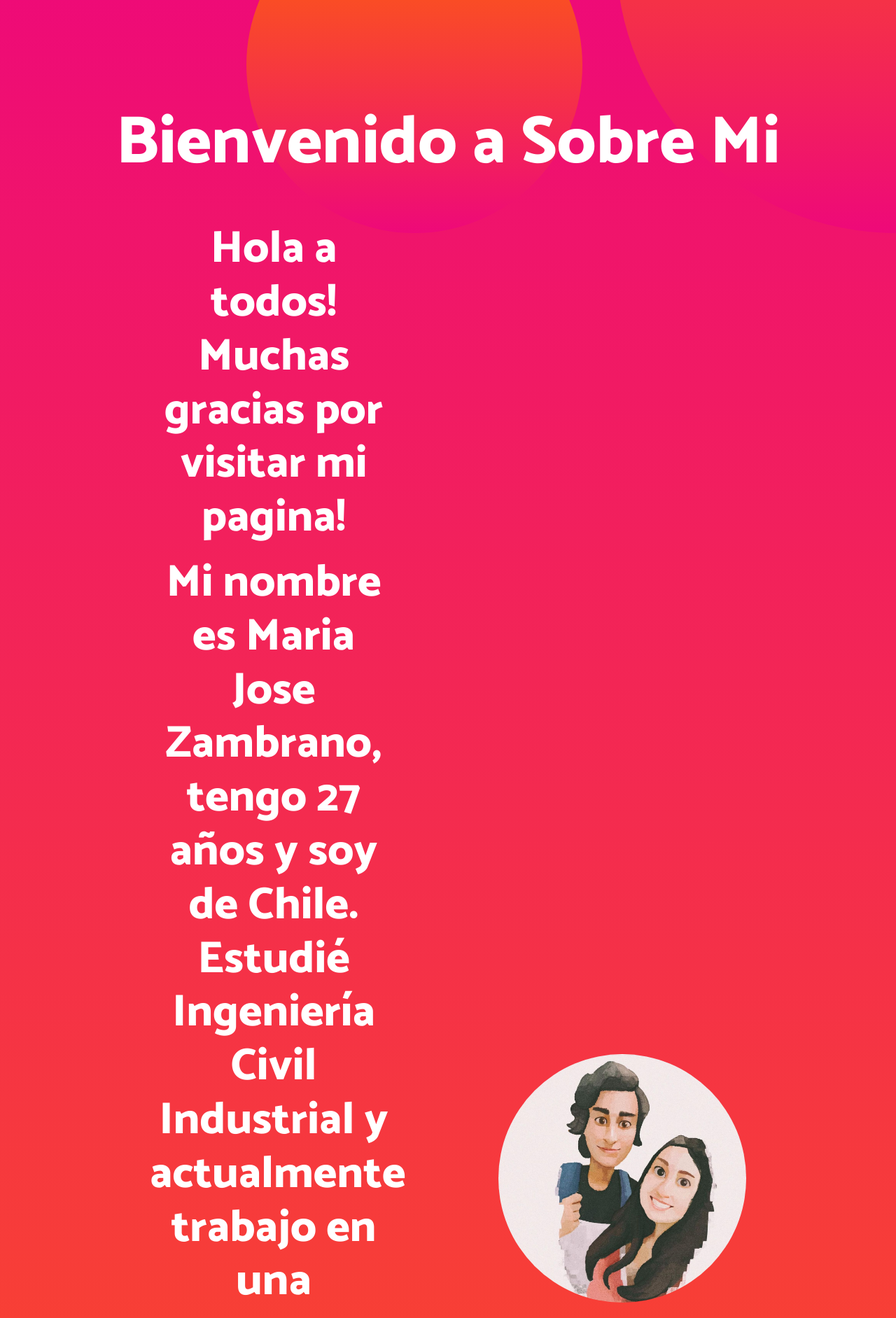
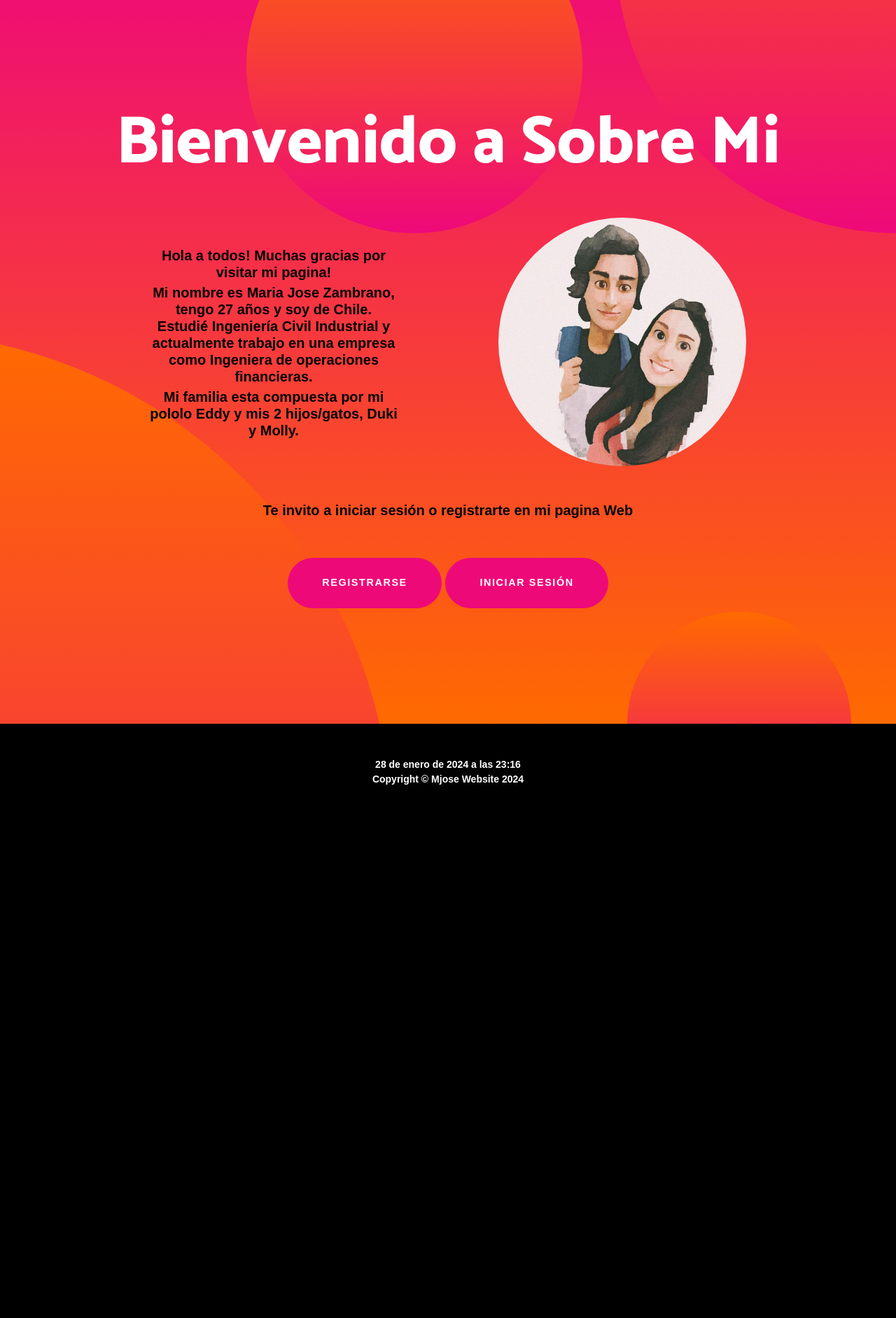
Before and after one commit to mjosezambranog/Entrega-Final-Zambrano, a Django app: page /about/ in a window 1280 px wide. Shown: the part 67-1950 px from the top of the page at 70% size. After the commit the page ends 1188 px from the top, so only its background shows below. Run offline with Django 5.2, Linux system fonts and the light colour scheme; some libraries are stand-ins or nearby versions.

Commit message:
Entrega Final Mjose Zambrano

```diff
--- a/AppPeliculas/templates/about.html
+++ b/AppPeliculas/templates/about.html
@@ -1,7 +1,16 @@
 {% extends "padre_formulario.html" %}
 {% block titulo %} Bienvenido a Sobre Mi {% endblock %}
 {% block subtitulo %}
-
+<style>
+    /* Reglas de estilo globales para todos los párrafos */
+    p {
+        font-family: Arial, sans-serif; /* Tipo de fuente */
+        font-size: 20px; /* Tamaño de fuente */
+        color: black; /* Color del texto */
+        background-color: transparent; border: black; font-weight: bolder;
+        margin-bottom: 5px; /* Margen inferior */
+    }
+</style>
 <section id="scroll">
     <div class="container px-5">
         <div class="row gx-5 align-items-center">
```
Also changed, not shown: AppPeliculas/templates/inicio.html (+12 -3 lines), db.sqlite3.
